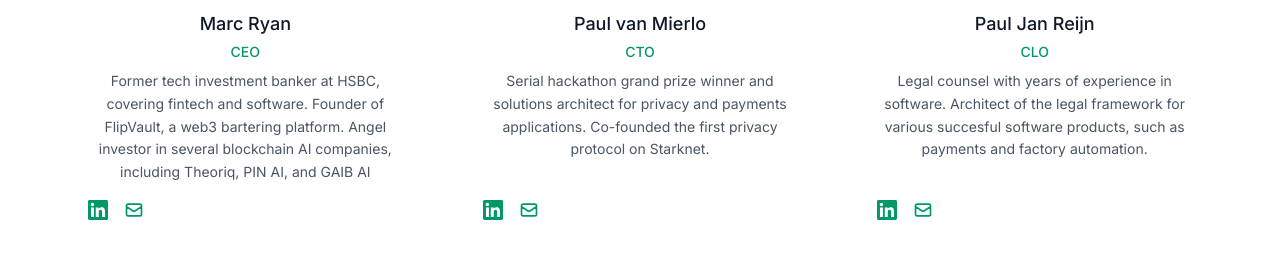
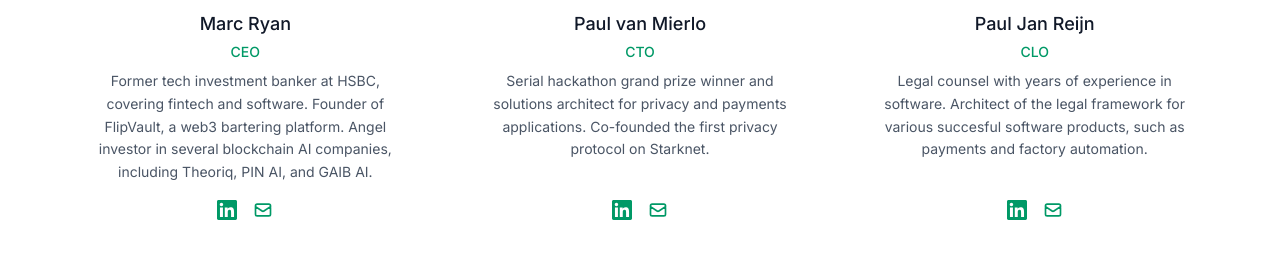
Before and after one commit to paulman5/SpoutLandingPage, a Next.js app: page / in a window 1280 px wide. Shown: the part 3032-3302 px from the top of the page. Built offline with nearby package versions, Linux system fonts and the light colour scheme.

Commit message:
fixed positioning of icons

```diff
--- a/src/app/page.tsx
+++ b/src/app/page.tsx
@@ -238,7 +238,7 @@
                     name: "Marc Ryan",
                     role: "CEO",
                     description:
-                      "Former tech investment banker at HSBC, covering fintech and software.  Founder of FlipVault, a web3 bartering platform. Angel investor in several blockchain AI companies, including Theoriq, PIN AI, and GAIB AI",
+                      "Former tech investment banker at HSBC, covering fintech and software.  Founder of FlipVault, a web3 bartering platform. Angel investor in several blockchain AI companies, including Theoriq, PIN AI, and GAIB AI.",
                     image: "/HeadshotMarc.png",
                     linkedin: "https://www.linkedin.com/in/marc-ryan/",
                     email: "marc@spout.finance",
@@ -291,7 +291,7 @@
                       <p className="text-gray-600 font-normal text-sm leading-relaxed mb-4 flex-grow">
                         {member.description}
                       </p>
-                      <div className="flex items-center gap-4 mt-auto">
+                      <div className="flex items-center justify-center gap-4 mt-auto">
                         <Link
                           href={member.linkedin}
                           target="_blank"
```
